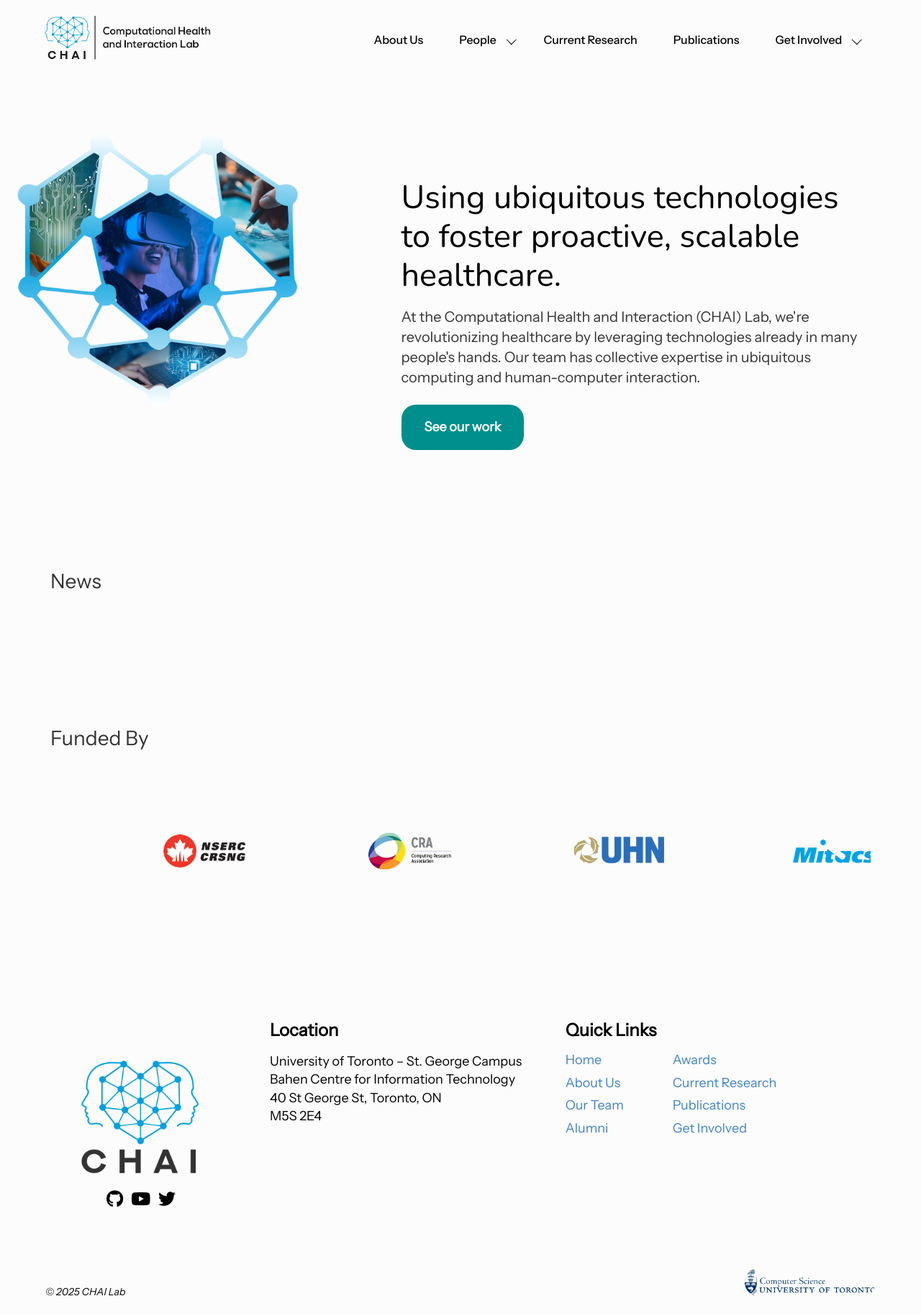
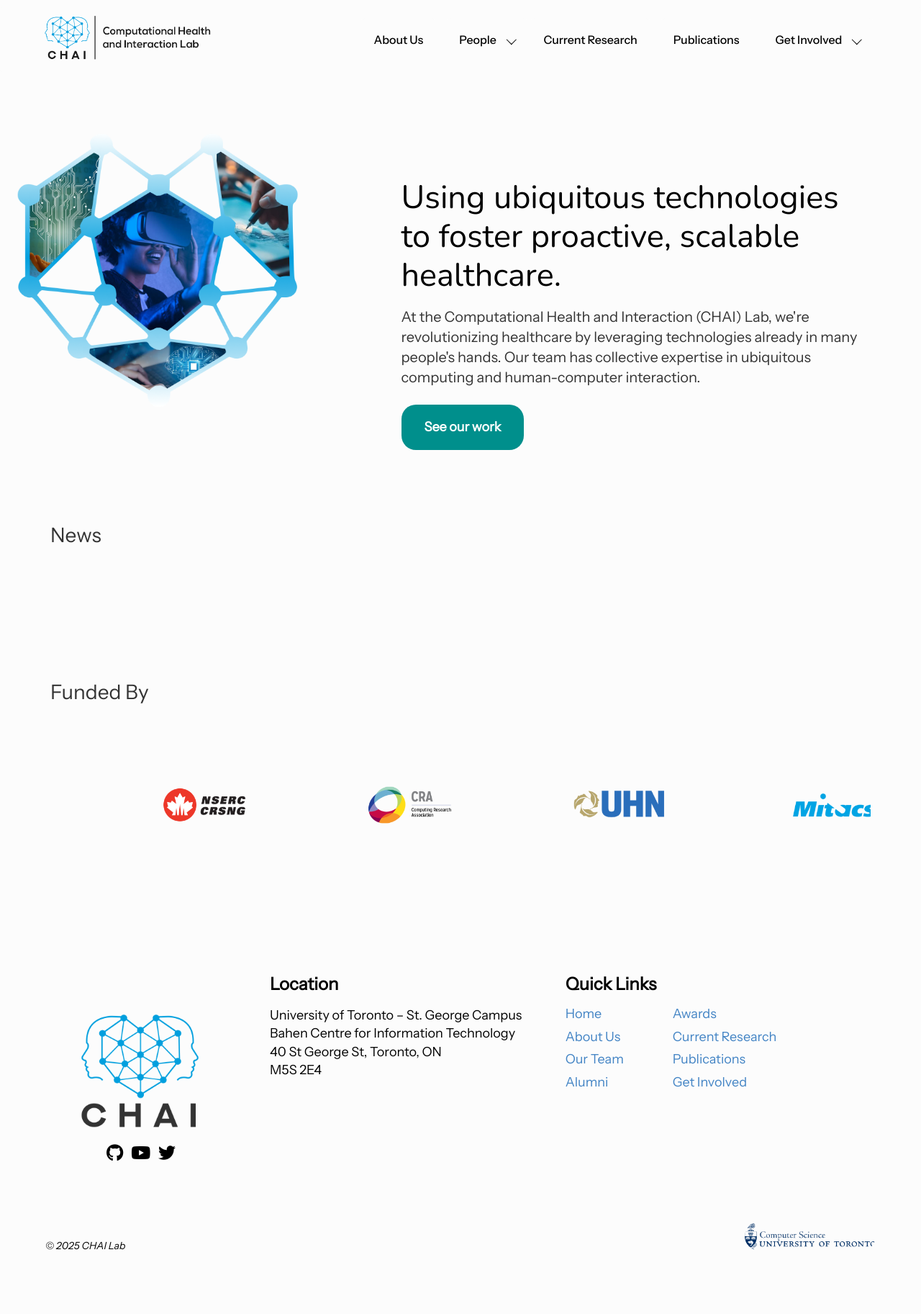
Before and after one commit to chai-toronto/chai-toronto.github.io, a Jekyll site: the page built from index.html, in a window 1280 px wide. Shown: the whole page at 72% size. Built offline with Jekyll 4.4.1, drawn with Linux system fonts in a browser that asks for light colours; a script that is not in the unit is left out; after the commit the page ends 1761 px from its top, so only the background shows below that.

Commit message:
reducing whitespace

```diff
--- a/index.html
+++ b/index.html
@@ -7,14 +7,14 @@
 
   <!-- Hero / Tagline Section -->
   <div class="container hero-section">
-    <div class="row align-items-center">
+    <div class="row align-items-center" style="margin-bottom: 0;">
       <!-- Banner image - will appear on top for mobile -->
       <div class="col-md-5 text-center order-md-1 order-1">
         <div class="hero-img-container">
           <img
-                  src="{{ site.baseurl }}/images/home_banner.png"
-                  alt="Hero image"
-                  class="hero-img"
+              src="{{ site.baseurl }}/images/home_banner.png"
+              alt="Hero image"
+              class="hero-img"
           />
         </div>
       </div>
```
